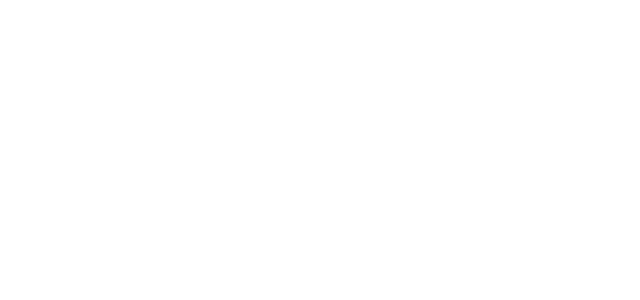
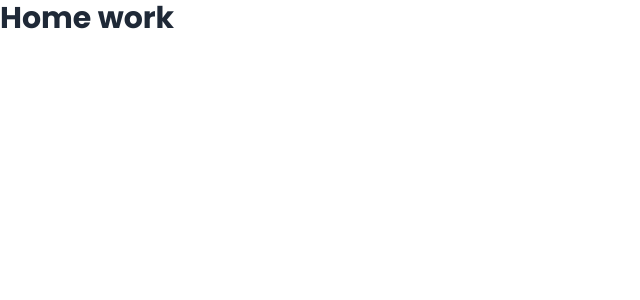
Before and after one commit to WardedC/FlexTurn, an Angular app: page /home in a window 1280 px wide. Before the commit this address led to /. Shown: the top 300 px of the page, without its empty margins (0-640 px from the left). Built offline with nearby package versions, Linux system fonts and the light colour scheme.

Commit message:
refactor: start initial work on LoginComponent setup

```diff
--- a/src/app/pages/home/home.component.html
+++ b/src/app/pages/home/home.component.html
@@ -1 +1 @@
-<h1>home work</h1>
+<h1 class="font-regular text-3xl font-poppins font-bold text-gray-800">Home work</h1>
--- /dev/null
+++ b/src/app/pages/login/login.component.css
@@ -0,0 +1,3 @@
+:host {
+  display: block;
+}
--- /dev/null
+++ b/src/app/pages/login/login.component.ts
@@ -0,0 +1,14 @@
+import { CommonModule } from '@angular/common';
+import { ChangeDetectionStrategy, Component } from '@angular/core';
+
+@Component({
+  selector: 'app-login',
+  standalone: true,
+  imports: [
+    CommonModule,
+  ],
+  templateUrl: './login.component.html' ,
+  styleUrl: './login.component.css',
+  changeDetection: ChangeDetectionStrategy.OnPush,
+})
+export class LoginComponent { }
```
Also changed, not shown: src/app/app.routes.ts (+5 -2 lines), src/app/pages/login/login.component.html (added).
